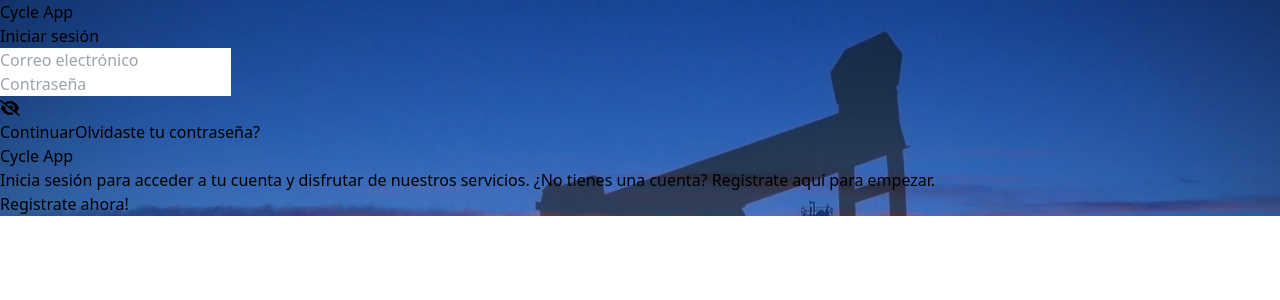
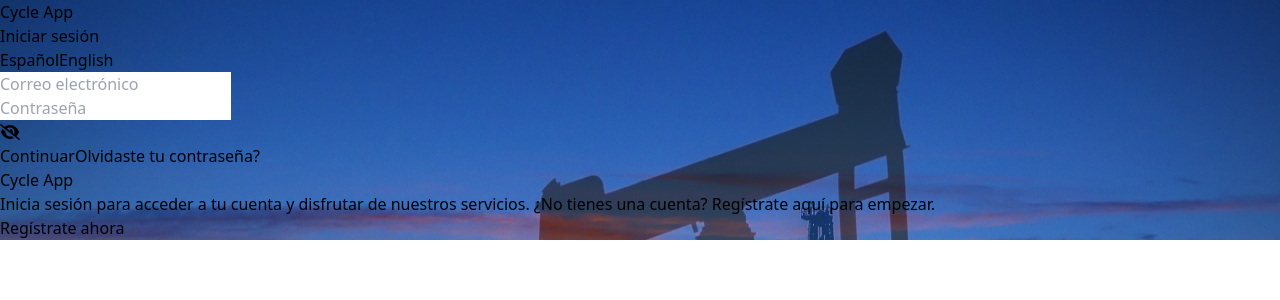
Before and after one commit to Milankovitch-Cycles/Frontend, a React (Create React App) app: page /login in a window 1280 px wide. Shown: the top 300 px of the page. Built offline with nearby package versions, Linux system fonts and the light colour scheme.

Commit message:
feat: add i18n translations to authentication pages

```diff
--- a/src/Pages/Login.jsx
+++ b/src/Pages/Login.jsx
@@ -8,10 +8,10 @@ import BaseInput from "../components/BaseInput";
 import BaseButton from "../components/BaseButton";
 import BaseLink from "../components/BaseLink";
 import BackgroundSlider from "../components/BackgroundSlider";
-
-
+import { useTranslation } from 'react-i18next';
 
 const Login = () => {
+  const { t, i18n } = useTranslation(); // Importar la función de traducción y i18n
   const navigate = useNavigate();
   const [email, setEmail] = useState("");
   const [password, setPassword] = useState("");
@@ -19,19 +19,18 @@ const Login = () => {
   const [errors, setErrors] = useState({});
   const dispatch = useDispatch();
 
-
   const handleLogin = async (e) => {
     e.preventDefault();
     const validationErrors = {};
 
     if (!email) {
-      validationErrors.email = "El correo electrónico es obligatorio.";
+      validationErrors.email = t('login.messageRegister');
     } else if (!/\S+@\S+\.\S+/.test(email)) {
-      validationErrors.email = "Introduce un correo electrónico válido.";
+      validationErrors.email = t('login.errorEmail');
     }
 
     if (!password) {
-      validationErrors.password = "La contraseña es obligatoria.";
+      validationErrors.password = t('login.errorPassword');
     }
 
     if (Object.keys(validationErrors).length > 0) {
@@ -48,10 +47,14 @@ const Login = () => {
       Swal.fire({
         icon: "error",
         title: "Error",
-        text: "Hubo un problema al iniciar sesión. Inténtalo nuevamente.",
+        text: t('dialogs.loginError'),
       });
       console.error("Error en el login:", error.message);
     }
+  };
+
+  const handleLanguageChange = (lang) => {
+    i18n.changeLanguage(lang);
   };
 
   return (
@@ -61,12 +64,28 @@ const Login = () => {
           <div className="w-full max-w-md bg-white p-6 rounded-lg shadow-lg">
             <h1 className="text-3xl font-bold mb-4 text-center">Cycle App</h1>
             <p className="text-2xl text-gray-600 mb-6 text-center">
-              Iniciar sesión
+              {t('login.logIn')}
             </p>
+
+            {/* Botones para cambiar el idioma arriba del formulario */}
+            <div className="flex justify-between mb-4">
+              <button
+                type="button"
+                onClick={() => handleLanguageChange('es')}
+                className="text-blue-600">
+                Español
+              </button>
+              <button
+                type="button"
+                onClick={() => handleLanguageChange('en')}
+                className="text-blue-600">
+                English
+              </button>
+            </div>
 
             <BaseInput
               type="email"
-              placeholder="Correo electrónico"
+              placeholder={t('login.email')}
               value={email}
               onChange={(e) => setEmail(e.target.value)}
               error={
@@ -79,7 +98,7 @@ const Login = () => {
             <div className="relative">
               <BaseInput
                 type={showPassword ? "text" : "password"}
-                placeholder="Contraseña"
+                placeholder={t('login.password')}
                 value={password}
                 onChange={(e) => setPassword(e.target.value)}
                 error={
@@ -100,10 +119,10 @@ const Login = () => {
             </div>
 
             <div className="flex flex-col items-center mt-4">
-              <BaseButton onPress={handleLogin}>Continuar</BaseButton>
+              <BaseButton onPress={handleLogin}>{t('login.continue')}</BaseButton>
               <BaseLink
                 path="/forgotPassword"
-                text="Olvidaste tu contraseña?"
+                text={t('login.forgotYourPassword')}
                 className="mb-2 text-blue-500"
               />
             </div>
@@ -112,13 +131,11 @@ const Login = () => {
             <div className="text-center">
               <h2 className="text-3xl font-bold mb-4">Cycle App</h2>
               <p className="mb-6">
-              Inicia sesión para acceder a tu cuenta y disfrutar de nuestros servicios.
-               ¿No tienes una cuenta?
-              Regístrate aquí para empezar.
+                {t('login.messageRegister')}
               </p>
               <BaseLink
                 path="/register"
-                text="Registrate ahora!"
+                text={t('login.signUpNow')}
                 className="bg-white text-indigo-500 px-4 py-2 rounded-md"
               />
             </div>
--- a/src/Pages/Register.jsx
+++ b/src/Pages/Register.jsx
@@ -6,12 +6,13 @@ import { useNavigate } from "react-router-dom";
 import Swal from "sweetalert2";
 import BaseInput from "../components/BaseInput";
 import BackgroundSlider from "../components/BackgroundSlider";
+import { useTranslation } from 'react-i18next';
 
 const Register = () => {
   const navigate = useNavigate();
   const dispatch = useDispatch();
   const dataAuthentication = useSelector((state) => state.authToken);
-
+  const { t, i18n } = useTranslation(); // Importar la función de traducción y i18n
   const [email, setEmail] = useState("");
   const [password, setPassword] = useState("");
   const [confirmPassword, setConfirmPassword] = useState("");
@@ -33,31 +34,31 @@ const Register = () => {
 
     // Validaciones
     if (!firstName) {
-      validationErrors.firstName = "El nombre es obligatorio";
+      validationErrors.firstName = t('register.firstNameRequired');
     }
 
     if (!lastName) {
-      validationErrors.lastName = "El apellido es obligatorio";
+      validationErrors.lastName = t('register.lastNameRequired');
     }
 
     if (!email) {
-      validationErrors.email = "El correo electrónico es obligatorio";
+      validationErrors.email = t('register.emailRequired');
     } else if (!/\S+@\S+\.\S+/.test(email)) {
-      validationErrors.email = "El formato del correo electrónico es incorrecto";
+      validationErrors.email = t('register.emailFormatError');
     }
 
     if (!password) {
-      validationErrors.password = "La contraseña es obligatoria";
+      validationErrors.password = t('register.passwordRequired');
     } else if (password.length < 8) {
-      validationErrors.password = "La contraseña debe tener al menos 8 caracteres";
+      validationErrors.password = t('register.passwordMinLength');
     } else if (!/(?=.*[0-9])(?=.*[!@#$%^&*])/.test(password)) {
-      validationErrors.password = "La contraseña debe contener al menos un número y un símbolo";
+      validationErrors.password = t('register.passwordFormatError');
     }
 
     if (!confirmPassword) {
-      validationErrors.confirmPassword = "Debes repetir la contraseña";
+      validationErrors.confirmPassword = t('register.repeatPasswordRequired');
     } else if (password !== confirmPassword) {
-      validationErrors.passwordMatch = "Las contraseñas no coinciden";
+      validationErrors.passwordMatch = t('register.passwordsDoNotMatch');
     }
 
     if (Object.keys(validationErrors).length > 0) {
@@ -69,8 +70,8 @@ const Register = () => {
       const datos = { email, password, first_name: firstName, last_name: lastName };
 
       Swal.fire({
-        title: "Generando su código de verificación",
-        text: "Aguarde un momento...",
+        title: t('dialogs.generatingVerificationCode'),
+        text: t('dialogs.pleaseWait'),
         didOpen: () => Swal.showLoading(),
         allowOutsideClick: false,
         showConfirmButton: false,
@@ -88,10 +89,14 @@ const Register = () => {
       Swal.fire({
         icon: "error",
         title: "Oops...",
-        text: "Error al registrar. Intenta nuevamente.",
+        text: t('dialogs.registrationError'),
       });
-      setErrors({ apiError: "Error al registrar. Intenta nuevamente." });
+      setErrors({ apiError: t('dialogs.registrationError')});
     }
+  };
+
+  const handleLanguageChange = (lang) => {
+    i18n.changeLanguage(lang);
   };
 
   return (
@@ -100,13 +105,32 @@ const Register = () => {
         <div className="flex justify-center">
           <div className="w-full max-w-md">
             <div className="bg-white p-6 rounded-lg shadow-lg">
+
+
+
               <form onSubmit={handleRegister} noValidate>
-                <h1 className="text-2xl font-bold mb-4">Registrarse</h1>
+                <h1 className="text-2xl font-bold mb-4">{t('register.register')}</h1>
+
+                       {/* Botones para cambiar el idioma arriba del formulario */}
+              <div className="flex justify-between mb-4">
+                <button
+                  type="button"
+                  onClick={() => handleLanguageChange('es')}
+                  className="text-blue-600">
+                  Español
+                </button>
+                <button
+                  type="button"
+                  onClick={() => handleLanguageChange('en')}
+                  className="text-blue-600">
+                  English
+                </button>
+              </div>
 
                 <div className="mb-4">
                   <BaseInput
                     type="text"
-                    placeholder="Nombre"
+                    placeholder={t('register.firstName')}
                     value={firstName}
                     onChange={(e) => setFirstName(e.target.value)}
                     error={
@@ -120,7 +144,7 @@ const Register = () => {
                 <div className="mb-4">
                   <BaseInput
                     type="text"
-                    placeholder="Apellido"
+                    placeholder={t('register.lastName')}
                     value={lastName}
                     onChange={(e) => setLastName(e.target.value)}
                     error={
@@ -134,7 +158,7 @@ const Register = () => {
                 <div className="mb-4">
                   <BaseInput
                     type="email"
-                    placeholder="Correo electrónico"
+                    placeholder={t('register.email')}
                     value={email}
                     onChange={(e) => setEmail(e.target.value)}
                     error={
@@ -148,7 +172,7 @@ const Register = () => {
                 <div className="mb-4 relative">
                   <BaseInput
                     type={showPassword ? "text" : "password"}
-                    placeholder="Contraseña"
+                    placeholder={t('register.password')}
                     value={password}
                     onChange={(e) => setPassword(e.target.value)}
                     error={
@@ -164,26 +188,18 @@ const Register = () => {
                   >
                     <i className={`fas fa-eye${showPassword ? '-slash' : ''}`}></i>
                   </button>
-                  <p className="text-gray-500 text-sm mt-1">
-                    La contraseña debe tener al menos 8 caracteres, incluir un número y un símbolo.
-                  </p>
                 </div>
 
                 <div className="mb-6 relative">
                   <BaseInput
                     type={showConfirmPassword ? "text" : "password"}
-                    placeholder="Repetir contraseña"
+                    placeholder={t('register.repeatPassword')}
                     value={confirmPassword}
                     onChange={(e) => setConfirmPassword(e.target.value)}
                     error={
-                      <>
-                        {errors.confirmPassword && (
-                          <p className="text-red-500 text-sm mt-1">{errors.confirmPassword}</p>
-                        )}
-                        {errors.passwordMatch && (
-                          <p className="text-red-500 text-sm mt-1">{errors.passwordMatch}</p>
-                        )}
-                      </>
+                      <>{errors.confirmPassword && (
+                        <p className="text-red-500 text-sm mt-1">{errors.confirmPassword}</p>
+                      )}</>
                     }
                   />
                   <button
@@ -197,7 +213,7 @@ const Register = () => {
 
                 <div className="flex justify-center">
                   <button className="bg-blue-600 mb-4 text-white w-full px-4 py-2 rounded-md hover:bg-blue-500">
-                    Crear cuenta
+                    {t('register.createAccount')}
                   </button>
                 </div>
               </form>
--- a/src/utilities/i18n.js
+++ b/src/utilities/i18n.js
@@ -167,6 +167,78 @@ i18n.use(initReactI18next).init({
                     "processing": "Processing",
                     "account": "Account",
                     "logout": "Logout"
+                },
+                login: {
+                    "logIn": "Log in",
+                    "email": "Email",
+                    "password": "Password",
+                    "continue": "Continue",
+                    "forgotYourPassword": "Forgot your password?",
+                    "messageRegister": "Log in to access your account and enjoy our services. Don't have an account? Sign up here to get started.",
+                    "signUpNow": "Sign up now",
+                     "errorEmail": "The email is required.",
+                     "errorPassword": "The password is required."
+                },
+                recoverPassword: {
+                    "recoverPassword": "Recover password",
+                    "enterYourEmail": "Enter your email to reset your password",
+                    "email": "Email",
+                    "invalidEmail": "The email is not valid"
+
+
+                },
+                verifyCode: {
+                    "verifyCode": "Code Verification",
+                    "sentCode": "We have sent a 6-digit code to your email",
+                    "enterCode": "Enter code",
+                    "codeExpiresIn": "The code expires in",
+                    "verifyCodeAction": "Verify code",
+                    "resendCode": "Resend code",
+                    "seconds": "seconds"
+                },
+
+                register: {
+                    "register": "Sign Up",
+                    "firstName": "First Name",
+                    "lastName": "Last Name",
+                    "email": "Email",
+                    "password": "Password",
+                    "firstNameRequired": "First name is required",
+                    "lastNameRequired": "Last name is required",
+                    "emailRequired": "Email is required",
+                    "passwordRequired": "Password is required",
+                    "passwordMinLength": "Password must be at least 8 characters, include a number and a symbol",
+                    "repeatPassword": "Repeat password",
+                    "repeatPasswordRequired": "You must repeat the password",
+                    "createAccount": "Create Account",
+                    "emailFormatError": "The email format is incorrect",
+                    "passwordFormatError": "The password must contain at least one number and one symbol",
+                    "passwordsDoNotMatch": "The passwords do not match"
+                },
+
+                dialogs:{
+                        "generatingVerificationCode": "Generating your verification code",
+                        "pleaseWait": "Please wait a moment...",
+                        "sendingRecoveryRequest": "Sending recovery request",
+                        "pleaseWaitAgain": "Please wait a moment...",
+                        "requestSent": "Request sent",
+                        "checkEmailForRecoveryCode": "Check your email for the recovery code",
+                        "resendingCode": "Resending code",
+                        "pleaseWaitResend": "Please wait a moment...",
+                        "error": "Error",
+                        "loginError": "There was a problem logging in. Please try again.",
+                        "registrationError": "Error registering. Please try again.",
+                        "passwordRecoveryError": "Error recovering the password. Please try again.",
+                        "codeLengthError": "The code must be exactly 6 digits long.",
+                        "codeVerified": "Code verified",
+                        "codeVerificationSuccess": "Your code has been successfully verified.",
+                        "accept": "Accept",
+                        "userCreated": "User created successfully",
+                        "accountCreated": "Your account has been successfully created.",
+                        "codeVerificationError": "Error verifying the code. Please try again.",
+                        "backToRegistration": "Back to Registration"
+
+
                 }
 
 
@@ -334,6 +406,75 @@ i18n.use(initReactI18next).init({
                     "processing": "Procesamientos",
                     "account": "Cuenta",
                     "logout": "Salir"
+                },
+                login: {
+                    "logIn": "Iniciar sesión",
+                    "email": "Correo electrónico",
+                    "password": "Contraseña",
+                    "continue": "Continuar",
+                    "forgotYourPassword": "Olvidaste tu contraseña?",
+                    "messageRegister": "Inicia sesión para acceder a tu cuenta y disfrutar de nuestros servicios. ¿No tienes una cuenta? Regístrate aquí para empezar.",
+                    "signUpNow": "Regístrate ahora",
+                    "errorEmail": "El correo electrónico es obligatorio.",
+                    "errorPassword": "La contraseña es obligatoria."
+
+                },
+                recoverPassword: {
+                    "recoverPassword": "Recuperar contraseña",
+                    "enterYourEmail": "Ingresa tu correo para restablecer tu contraseña",
+                    "email": "Correo electrónico",
+                    "invalidEmail": "El correo electrónico no es válido"
+                },
+
+                verifyCode:{
+                    "verifyCode": "Verificación de Código",
+                    "sentCode": "Te hemos enviado un código de 6 dígitos a tu correo electrónico",
+                    "enterCode": "Ingresa código",
+                    "codeExpiresIn": "El código expira en",
+                    "verifyCodeAction": "Verificar código",
+                    "resendCode": "Reenviar código",
+                    "codeLengthError": "El código debe tener exactamente 6 dígitos.",
+                    "seconds": "segundos"
+                },
+                register:{
+                    "register": "Registrarse",
+                    "firstName": "Nombre",
+                    "lastName": "Apellido",
+                    "email": "Correo electrónico",
+                    "password": "Contraseña",
+                    "firstNameRequired": "El nombre es obligatorio",
+                    "lastNameRequired": "El apellido es obligatorio",
+                    "emailRequired": "El correo electrónico es obligatorio",
+                    "passwordRequired": "La contraseña es obligatoria",
+                    "passwordMinLength": "La contraseña debe tener al menos 8 caracteres, incluir un número y un símbolo",
+                    "repeatPassword": "Repetir contraseña",
+                    "repeatPasswordRequired": "Debes repetir la contraseña",
+                    "createAccount": "Crear Cuenta",
+                    "emailFormatError": "El formato del correo electrónico es incorrecto",
+                    "passwordFormatError": "La contraseña debe contener al menos un número y un símbolo",
+                    "passwordsDoNotMatch": "Las contraseñas no coinciden"
+
+                },
+                dialogs:{
+                    "generatingVerificationCode": "Generando su código de verificación",
+                    "pleaseWait": "Aguarde un momento...",
+                    "sendingRecoveryRequest": "Enviando solicitud de recuperación",
+                    "pleaseWaitAgain": "Por favor, espere un momento...",
+                    "requestSent": "Solicitud enviada",
+                    "checkEmailForRecoveryCode": "Revisa tu correo para obtener el código de recuperación",
+                    "resendingCode": "Enviando código nuevamente",
+                    "pleaseWaitResend": "Por favor, espere un momento...",
+                    "error": "Error",
+                    "loginError": "Hubo un problema al iniciar sesión. Inténtalo nuevamente.",
+                    "registrationError": "Error al registrar. Intenta nuevamente.",
+                    "passwordRecoveryError": "Error al recuperar la contraseña. Intenta nuevamente.",
+                    "codeVerified": "Código verificado",
+                    "codeVerificationSuccess": "Tu código ha sido verificado correctamente.",
+                    "accept": "Aceptar",
+                    "userCreated": "Usuario creado correctamente",
+                    "accountCreated": "Tu cuenta ha sido creada con éxito.",
+                    "codeVerificationError": "Error al verificar el código. Intenta nuevamente.",
+                    "backToRegistration": "Volver a Registro"
                 }
 
 
```
Also changed, not shown: src/Pages/ForgotPassword.jsx (+14 -13 lines), src/Pages/Verify.jsx (+24 -23 lines), 1 other file (tests, documents, lock files or other folders).
